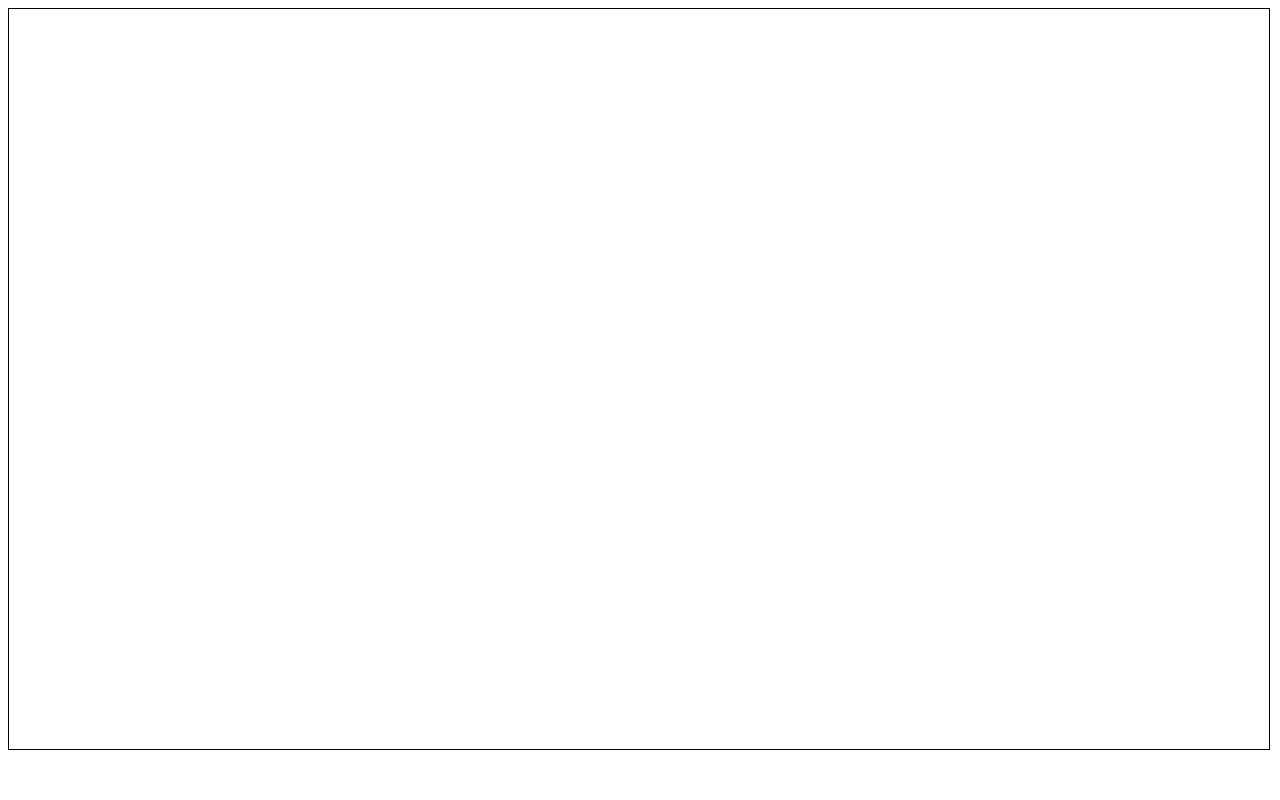
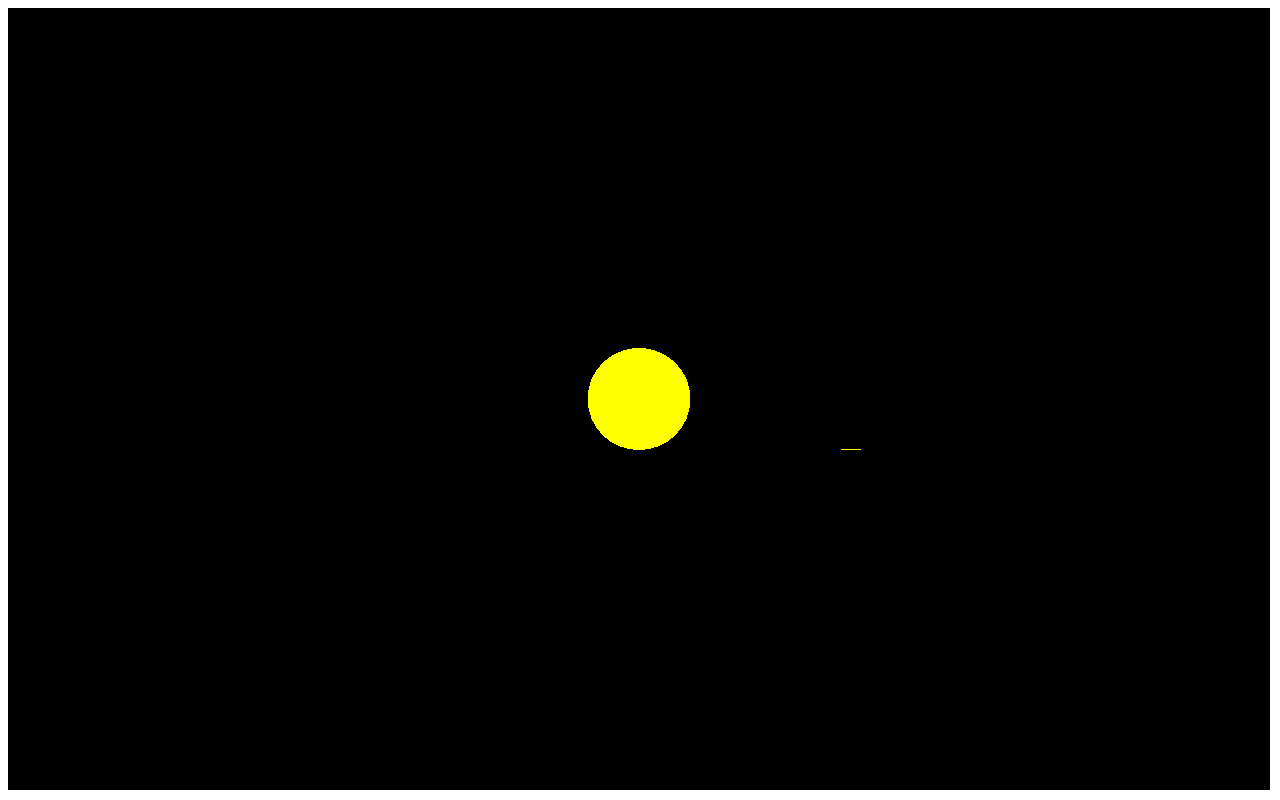
Before and after one commit to OilyPotato819/fft-testing, a plain HTML site: page graph.html in a window 1280 px wide. Drawn offline with nearby package versions, Linux system fonts and the light colour scheme.

Commit message:
three js start

```diff
--- a/graph.html
+++ b/graph.html
@@ -19,6 +19,6 @@
     <canvas id="canvas"></canvas>
 
     <script src="js/three.js"></script>
-    <script src="js/graph.js"></script>
+    <script src="js/test.js"></script>
   </body>
 </html>
--- a/js/graph.js
+++ b/js/graph.js
@@ -45,7 +45,7 @@ function drawCircle(data) {
   const circle = { x: cnv.width / 2, y: cnv.height / 2, r: 5, spikyness: 10 };
   let angle = 0;
   let start = {};
-  const pieceNum = 10;
+  const pieceNum = 12;
   const remove = 500;
 
   let grd = ctx.createRadialGradient(circle.x, circle.y, 400, circle.x, circle.y, circle.r + 50);
--- a/js/test.js
+++ b/js/test.js
@@ -1,63 +1,36 @@
-// let cnv = document.getElementById('canvas');
-// let ctx = cnv.getContext('2d');
+document.getElementById('canvas').hidden = true;
 
-// cnv.width = window.innerWidth - 30;
-// cnv.height = window.innerHeight - 25;
+const scene = new THREE.Scene();
+const camera = new THREE.PerspectiveCamera(75, window.innerWidth / window.innerHeight, 0.1, 1000);
 
-// const fftData = fetch('http://localhost:3000/getData')
-//    .then((response) => response.json())
-//    .then((data) => graphData(data));
+const renderer = new THREE.WebGLRenderer();
+renderer.setSize(window.innerWidth - 20, window.innerHeight - 20);
+document.body.appendChild(renderer.domElement);
 
-// function graphData(data) {
-//    ctx.beginPath();
-//    ctx.moveTo(data[0].frequency, cnv.height / 2 - data[0].magnitude * 0.1);
+let spike = 0;
+const geometry = new THREE.SphereGeometry(1);
+const material = new THREE.MeshBasicMaterial({ color: 0xffff00 });
+const sphere = new THREE.Mesh(geometry, material);
 
-//    for (point of data) {
-//       const coords = { x: point.frequency * 0.1, y: cnv.height / 2 - point.magnitude * 0.1 };
+scene.add(sphere);
 
-//       ctx.lineTo(coords.x, coords.y);
-//    }
-//    ctx.stroke();
+let positionAttribute = sphere.geometry.getAttribute('position');
+sphere.geometry.verticesNeedUpdate = true;
+sphere.geometry.attributes.position.array[0] = 10;
 
-//    for (point of data) {
-//       const coords = { x: point.frequency * 0.1, y: cnv.height / 2 - point.magnitude * 0.1 };
+camera.position.z = 10;
 
-//       ctx.beginPath();
-//       ctx.arc(coords.x, coords.y, 2, 0, 2 * Math.PI);
-//       ctx.fill();
-//    }
-// }
+function animate() {
+  //   sphere.rotation.z += 0.01;
+  sphere.rotation.x += 0.01;
+  //   sphere.rotation.y += 0.01;
 
-// document.getElementById('canvas').hidden = true;
+  //   positionAttribute.setXYZ(index + 1, x, y, z);
+  //   positionAttribute.setXYZ(index + 2, x, y, z);
 
-// const scene = new THREE.Scene();
-// const camera = new THREE.PerspectiveCamera(75, window.innerWidth / window.innerHeight, 0.1, 1000);
+  requestAnimationFrame(animate);
 
-// const renderer = new THREE.WebGLRenderer();
-// renderer.setSize(window.innerWidth - 20, window.innerHeight - 20);
-// document.body.appendChild(renderer.domElement);
+  renderer.render(scene, camera);
+}
 
-// let spike = 0;
-// const geometry = new THREE.SphereGeometry(1);
-// const material = new THREE.MeshBasicMaterial({ color: 0xffff00 });
-// const sphere = new THREE.Mesh(geometry, material);
-
-// scene.add(sphere);
-// geometry.attributes.position.set([2], 10);
-// sphere.geometry.attributes.position.needsUpdate = true;
-// console.log(geometry.attributes.position);
-
-// camera.position.z = 5;
-
-// function animate() {
-//    sphere.rotation.z += 0.01;
-
-//    geometry.attributes.position.set([spike], 0);
-//    spike += 1;
-
-//    requestAnimationFrame(animate);
-
-//    renderer.render(scene, camera);
-// }
-
-// animate();
+animate();
```
